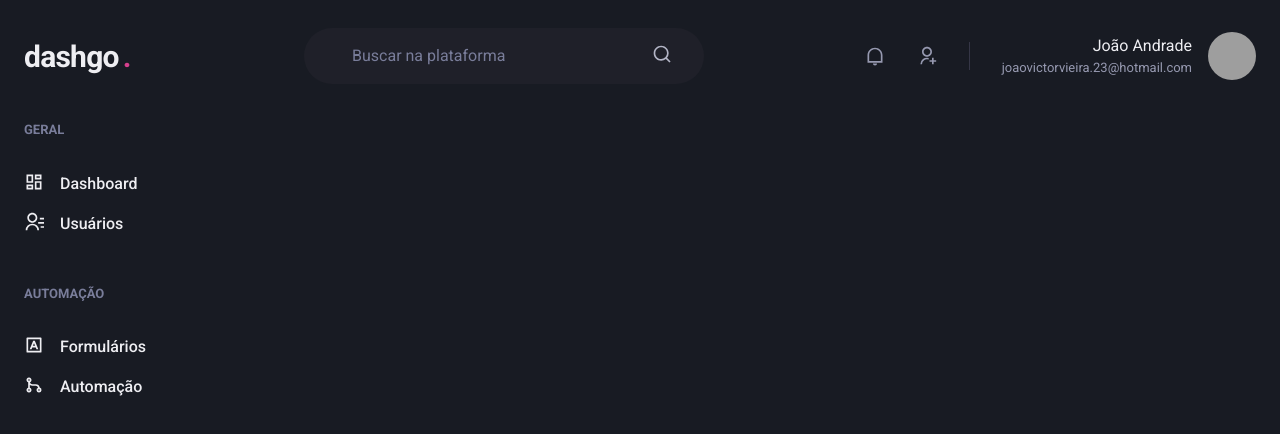
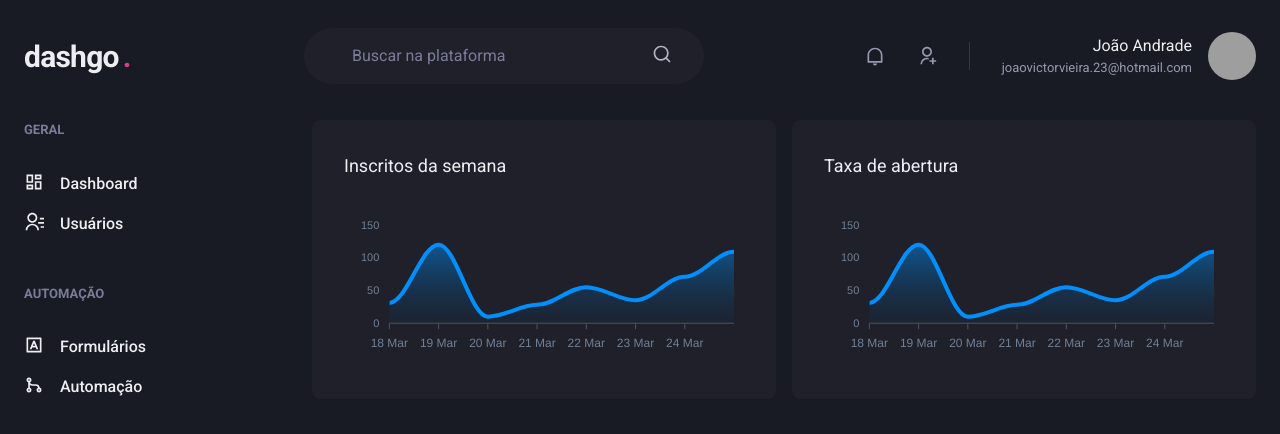
Before and after one commit to joaovieira23/dashgo, a Next.js app: page /dashboard in a window 1280 px wide. Shown: the top 434 px of the page. Built offline with nearby package versions, Linux system fonts and the light colour scheme; grey boxes are pictures that could not be loaded.

Commit message:
feat: create dashboard screen

```diff
--- a/package.json
+++ b/package.json
@@ -13,9 +13,11 @@
     "@chakra-ui/react": "^2.2.1",
     "@emotion/react": "^11.9.3",
     "@emotion/styled": "^11.9.3",
+    "apexcharts": "^3.35.3",
     "framer-motion": "^6.3.16",
     "next": "12.2.0",
     "react": "18.2.0",
+    "react-apexcharts": "^1.4.0",
     "react-dom": "18.2.0",
     "react-icons": "^4.4.0"
   },
--- a/src/pages/dashboard.tsx
+++ b/src/pages/dashboard.tsx
@@ -1,6 +1,69 @@
-import { Flex } from '@chakra-ui/react';
+import { Flex, SimpleGrid, Box, Text, theme } from '@chakra-ui/react';
+import dynamic from 'next/dynamic';
 import { Header } from "../components/Header";
 import { Sidebar } from "../components/Sidebar";
+
+// Utilizado para fazer lazy loading
+
+//ssr false faz com que ele seja carregado somente do lado do browser nunca do lado do servidor
+//server side rendering está desligado
+
+const Chart = dynamic(() => import('react-apexcharts'), {
+    ssr: false,
+});
+
+const options = {
+    chart: {
+        toolbar: {
+            show: false,
+        },
+        zoom: {
+            enabled: false
+        },
+        foreColor: theme.colors.gray[500]
+    },
+    grid: {
+        show: false
+    },
+    dataLabels: {
+        enabled: false
+    },
+    tooltip: {
+        enabled: false,
+    },
+    xaxis: {
+        type: 'datetime',
+        axisBorder: {
+            color: theme.colors.gray[600]
+        },
+        axisTicks: {
+            color: theme.colors.gray[600]
+        },
+        categories: [
+            '2022-03-18T00:00:00.000Z',
+            '2022-03-19T00:00:00.000Z',
+            '2022-03-20T00:00:00.000Z',
+            '2022-03-21T00:00:00.000Z',
+            '2022-03-22T00:00:00.000Z',
+            '2022-03-23T00:00:00.000Z',
+            '2022-03-24T00:00:00.000Z',
+            '2022-03-25T00:00:00.000Z',
+        ]
+    },
+    fill: {
+        opacity: 0.3,
+        type: 'gradient',
+        gradient: {
+            shade: 'dark',
+            opacityFrom: 0.7,
+            opacityTo: 0.3,
+        }
+    }
+};
+
+const series = [
+    { name: 'series1', data: [31, 120, 10, 28, 55, 35, 71, 109]}
+];
 
 export default function Dashboard() {
     return (
@@ -9,6 +72,28 @@
 
          <Flex w="100%" my="6" maxWidth="1480" mx="auto" px="6">
             <Sidebar />
+
+            <SimpleGrid flex="1" gap="4" minChildWidth="320px" align="flex-start">
+                <Box
+                    p="8"
+                    bg="gray.800"
+                    borderRadius={8}
+                    pb="4"
+                >
+                    <Text fontSize="lg" mb="4">Inscritos da semana</Text>
+                    <Chart options={options} series={series} type="area" height={160} />
+                </Box>
+
+                <Box
+                    p="8"
+                    bg="gray.800"
+                    borderRadius={8}
+                    pb="4"
+                >
+                    <Text fontSize="lg" mb="4">Taxa de abertura</Text>
+                    <Chart options={options} series={series} type="area" height={160} />
+                </Box>
+            </SimpleGrid>
          </Flex>
         </Flex>
     );
```
Also changed, not shown: 1 other file (tests, documents, lock files or other folders).
